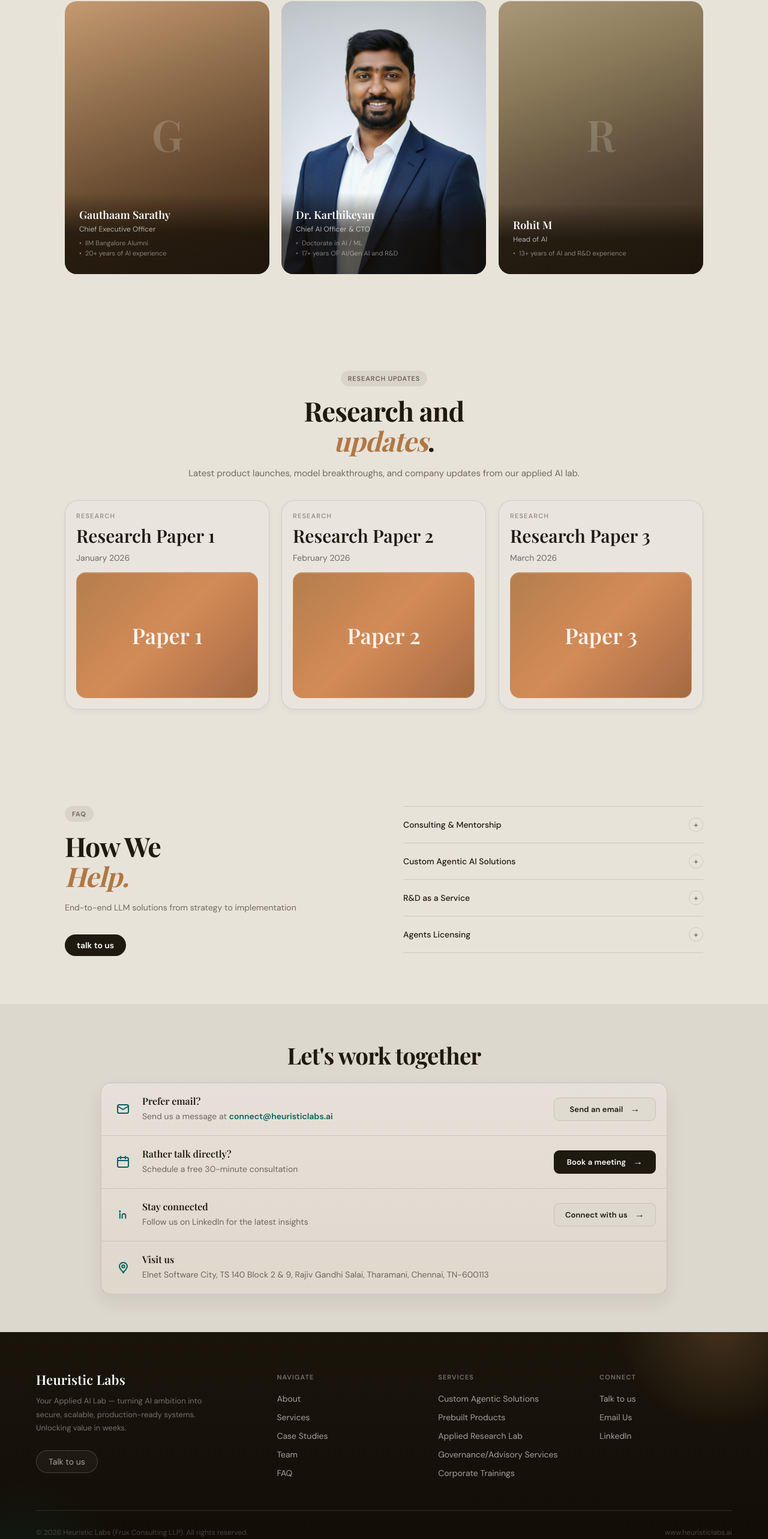
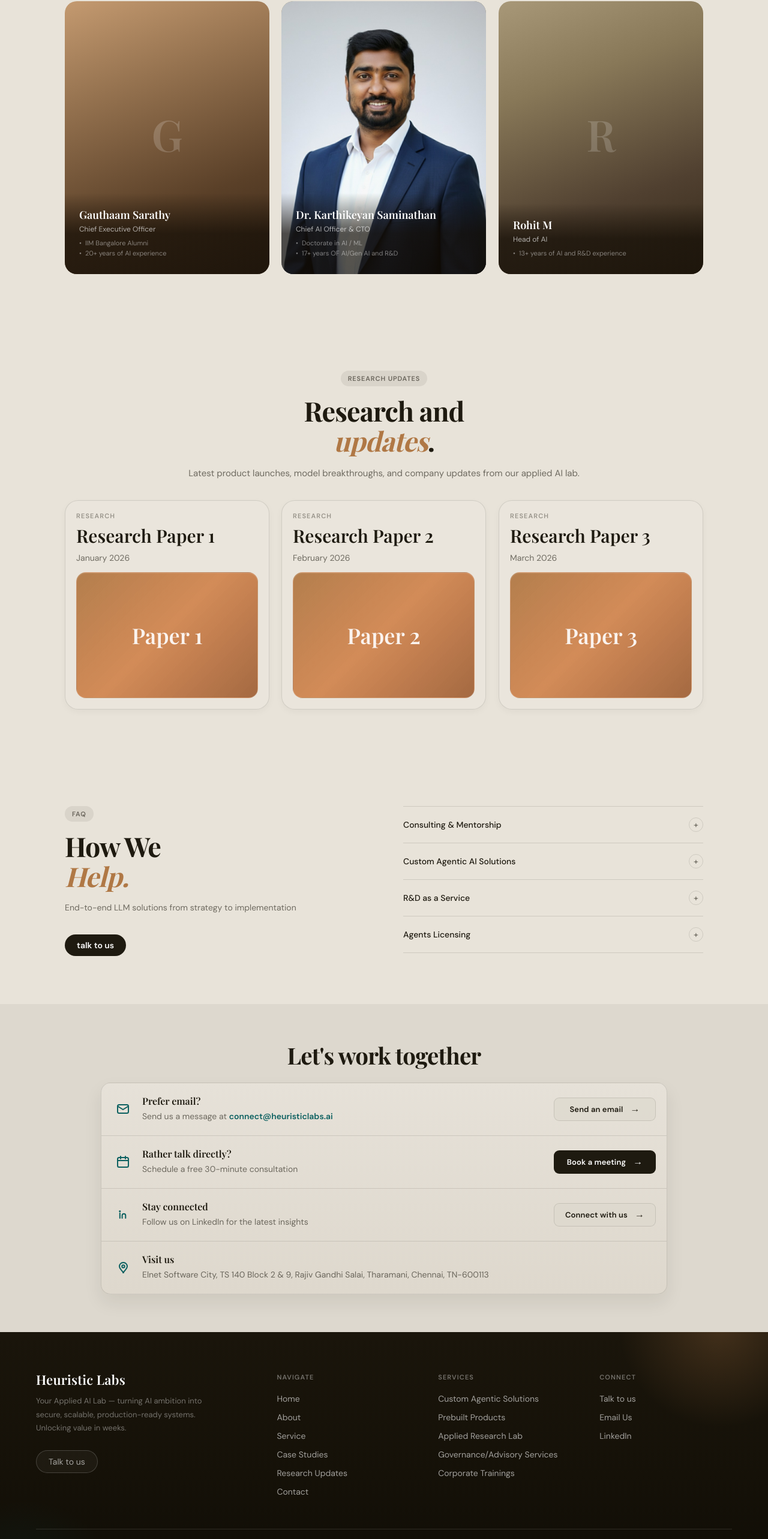
Before and after one commit to karan4533/code, a React (Vite) app in the folder heuristic-react/: page / in a window 1280 px wide. Shown: the part 3781-6347 px from the top of the page at 60% size. Built offline with nearby package versions, Linux system fonts and the light colour scheme; a web font is replaced by a local one.

Commit message:
change the name

```diff
--- a/heuristic-react/src/components/pages/Footer.jsx
+++ b/heuristic-react/src/components/pages/Footer.jsx
@@ -10,11 +10,12 @@ export function Footer() {
     {
       title: "Navigate",
       links: [
+        ["Home", "#home"],
         ["About", "#about"],
-        ["Services", "#services"],
+        ["Service", "#services"],
         ["Case Studies", "#case-studies"],
-        ["Team", "#team"],
-        ["FAQ", "#"],
+        ["Research Updates", "#research-updates"],
+        ["Contact", "#contact"],
       ],
     },
     {
--- a/heuristic-react/src/constants/data/team.js
+++ b/heuristic-react/src/constants/data/team.js
@@ -11,7 +11,7 @@ export const TEAM = [
   },
   {
     initial: "K",
-    name: "Dr. Karthikeyan",
+    name: "Dr. Karthikeyan Saminathan",
     role: " Chief AI Officer & CTO",
     bullets: ["Doctorate in AI / ML", "17+ years OF AI/Gen AI and R&D"],
     photo: karthikPhoto,
```
